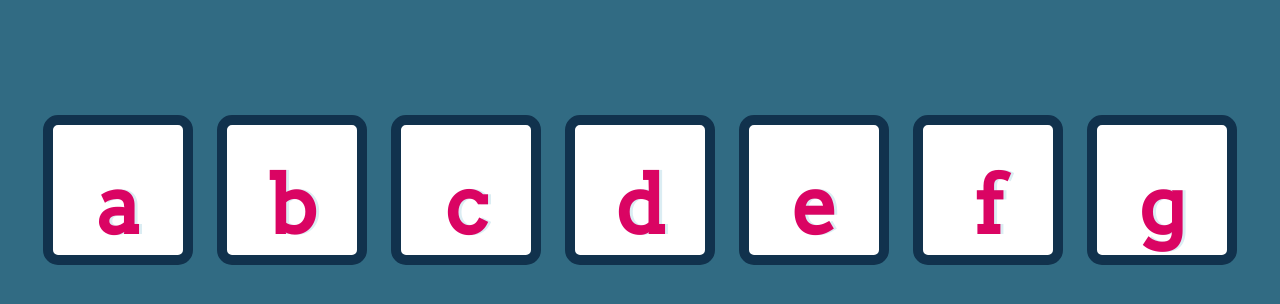
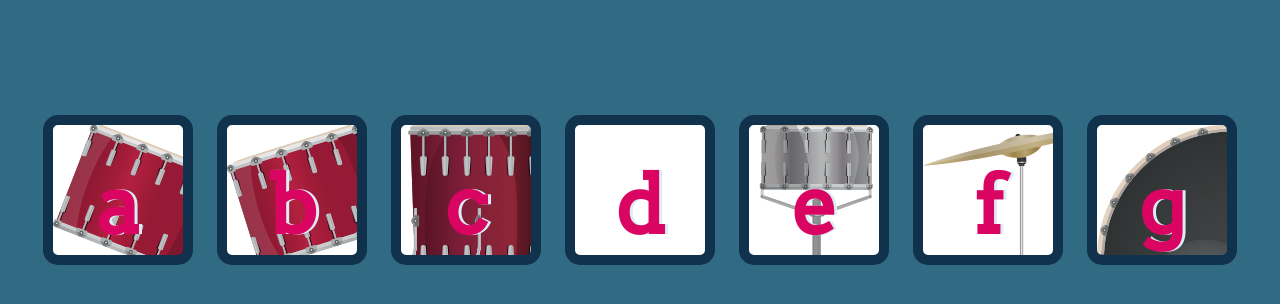
Before and after one commit to kellitonismae/Projekt3, a plain HTML site: page index.html in a window 1280 px wide. Shown: the part 174-478 px from the top of the page. Drawn offline with Linux system fonts and the light colour scheme.

Commit message:
Update styles.css

```diff
--- a/styles.css
+++ b/styles.css
@@ -16,31 +16,31 @@ footer {
   font-family: sans-serif;
 }
 
-.a{background-image: url("images/tom1.png");
+.a{background-image: url("tom1.png");
 
 }
 
-.b {background-image: url("images/tom2.png");
+.b {background-image: url("tom2.png");
 
 }
 
-.c {background-image: url("images/tom3.png");
+.c {background-image: url("tom3.png");
 
 }
 
-.d {background-image: url("images/tom4.png");
+.d {background-image: url(tom4.png");
 
 }
 
-.e {background-image: url("images/snare.png");
+.e {background-image: url("snare.png");
 
 }
 
-.f {background-image: url("images/crash.png");
+.f {background-image: url("crash.png");
 
 }
 
-.g {background-image:url("images/kick.png");
+.g {background-image:url("kick.png");
 
 }
 
```
